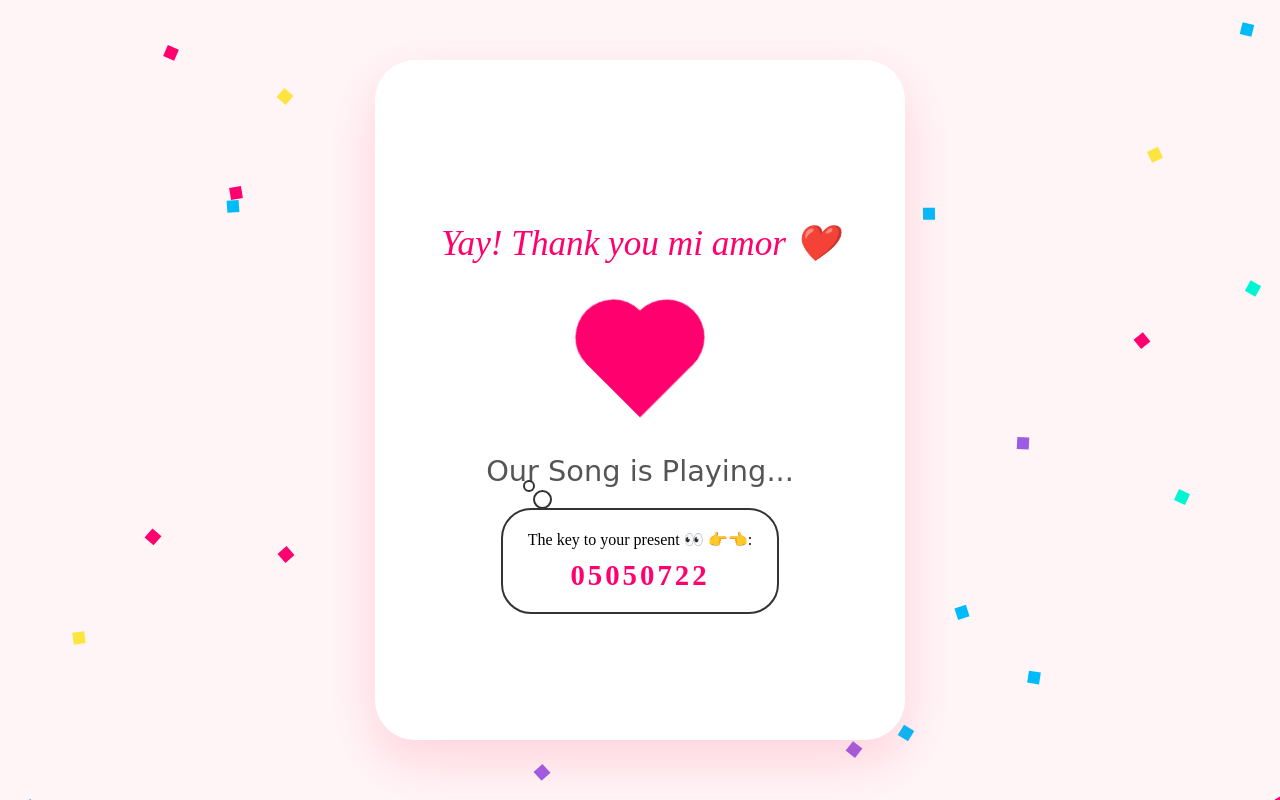
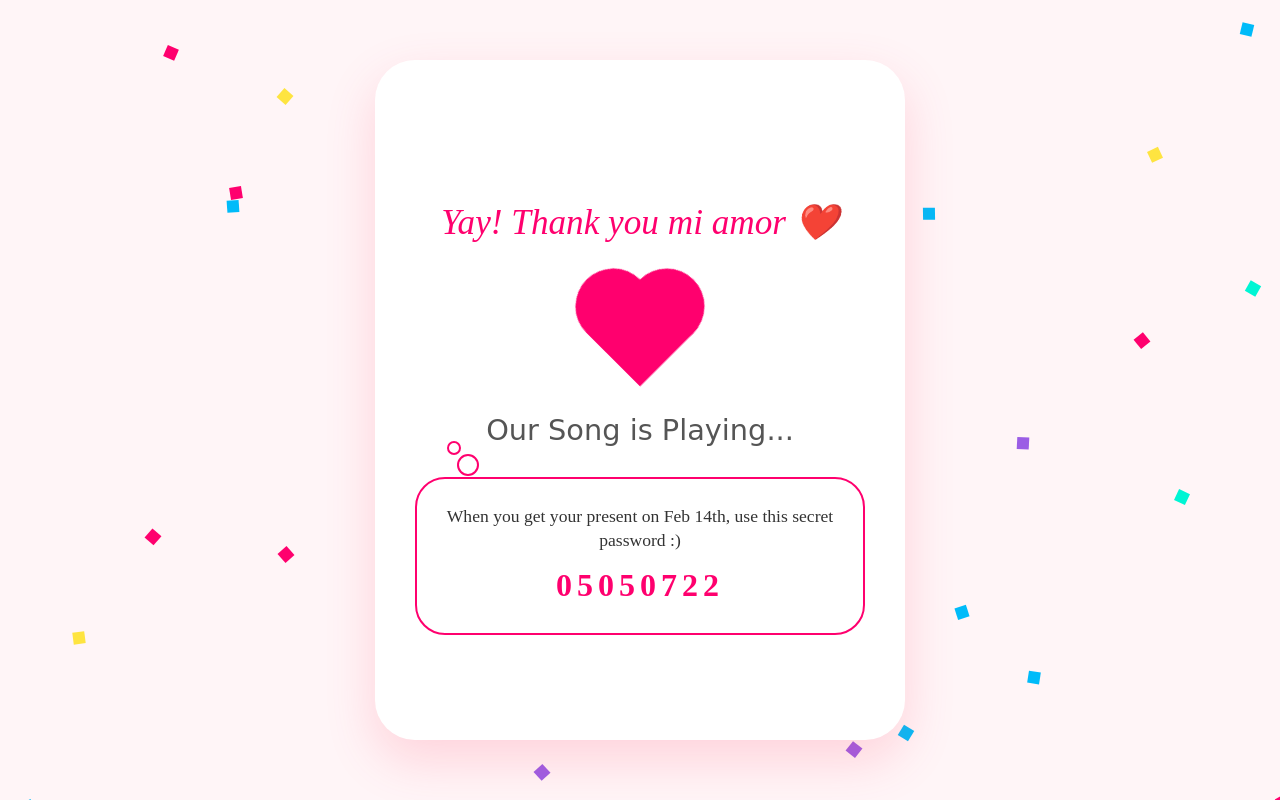
Before and after one commit to Lawshia/sarang, a plain HTML site: page index.html in a window 1280 px wide. Both pictures are taken after a click on the button "Yes". Drawn offline with Linux system fonts and the light colour scheme.

Commit message:
Update index.html

```diff
--- a/index.html
+++ b/index.html
@@ -23,7 +23,7 @@
             box-shadow: 0 20px 50px rgba(255, 77, 109, 0.2);
             text-align: center;
             width: 450px;
-            min-height: 600px; /* Slightly taller to fit everything */
+            min-height: 600px;
             display: flex;
             flex-direction: column;
             justify-content: center;
@@ -78,7 +78,7 @@
 
         /* --- BEATING HEART CSS --- */
         .heart-box {
-            margin: 40px 0;
+            margin: 30px 0;
             display: flex;
             justify-content: center;
             align-items: center;
@@ -114,34 +114,34 @@
             60% { transform: scale(1.3) rotate(-45deg); }
             100% { transform: scale(1) rotate(-45deg); }
         }
-        /* --- END HEART CSS --- */
 
         .thought {
             position: relative;
             background: #fff;
-            padding: 20px 25px;
+            padding: 25px;
             border-radius: 30px;
-            border: 2px solid #333;
+            border: 2px solid #ff006e; /* Matched to heart color */
             font-family: "Times New Roman", Times, serif;
-            margin-top: 20px;
+            margin-top: 30px;
             opacity: 0;
             animation: fadeIn 1s forwards 1.2s;
+            line-height: 1.4;
         }
 
         .pass-code {
-            font-size: 1.8rem;
+            font-size: 2rem;
             color: #ff006e;
             display: block;
             margin-top: 10px;
-            letter-spacing: 3px;
+            letter-spacing: 5px;
             font-weight: bold;
         }
 
         .thought:before, .thought:after {
-            content: ""; background: #fff; border: 2px solid #333; position: absolute; border-radius: 50%;
+            content: ""; background: #fff; border: 2px solid #ff006e; position: absolute; border-radius: 50%;
         }
-        .thought:before { width: 15px; height: 15px; top: -20px; left: 30px; }
-        .thought:after { width: 8px; height: 8px; top: -30px; left: 20px; }
+        .thought:before { width: 18px; height: 18px; top: -25px; left: 40px; }
+        .thought:after { width: 10px; height: 10px; top: -38px; left: 30px; }
 
         @keyframes fadeIn { to { opacity: 1; transform: translateY(0); } }
 
@@ -151,13 +151,7 @@
         }
         @keyframes fall { to { transform: translateY(110vh) rotate(360deg); } }
 
-        #musicPlayer {
-            position: absolute;
-            width: 0;
-            height: 0;
-            border: none;
-            visibility: hidden;
-        }
+        #musicPlayer { position: absolute; width: 0; height: 0; visibility: hidden; }
     </style>
 </head>
 <body>
@@ -186,7 +180,9 @@
             <p style="font-family: 'Brush Script MT', cursive; font-size: 1.8rem; color: #555; margin: 0;">Our Song is Playing...</p>
 
             <div class="thought">
-                <p style="margin:0;">The key to your present 👀 👉👈:</p>
+                <p style="margin:0; font-size: 1.1rem; color: #333;">
+                    When you get your present on Feb 14th, use this secret password :)
+                </p>
                 <span class="pass-code">05050722</span>
             </div>
         </div>
@@ -210,10 +206,7 @@
         yesBtn.addEventListener('click', () => {
             quizSection.classList.add('hidden');
             celebration.classList.remove('hidden');
-
-            // This triggers the YouTube play command
             player.src += "&autoplay=1";
-
             startInfiniteConfetti();
         });
 
```
